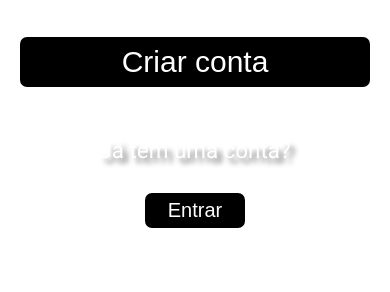
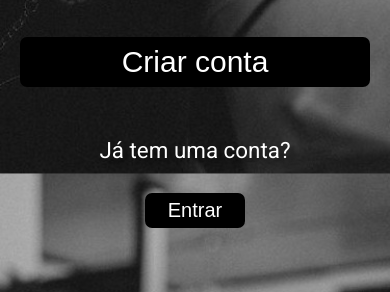
Before and after one commit to gleicesantosdev/Matchink, a plain HTML site: page index.html in a window 390 px wide. Shown: the part 671-963 px from the top of the page. Drawn offline with nearby package versions, Linux system fonts and the light colour scheme.

Commit message:
Update style.css

```diff
--- a/style.css
+++ b/style.css
@@ -7,7 +7,7 @@
 
 @media (max-width: 570px) {
     body {
-        background-image: url(img/fundo.jpeg);
+        background-image: url(assets/img/fundo.jpeg);
         background-size: cover;
         display: flex;
         justify-content: center;
```
